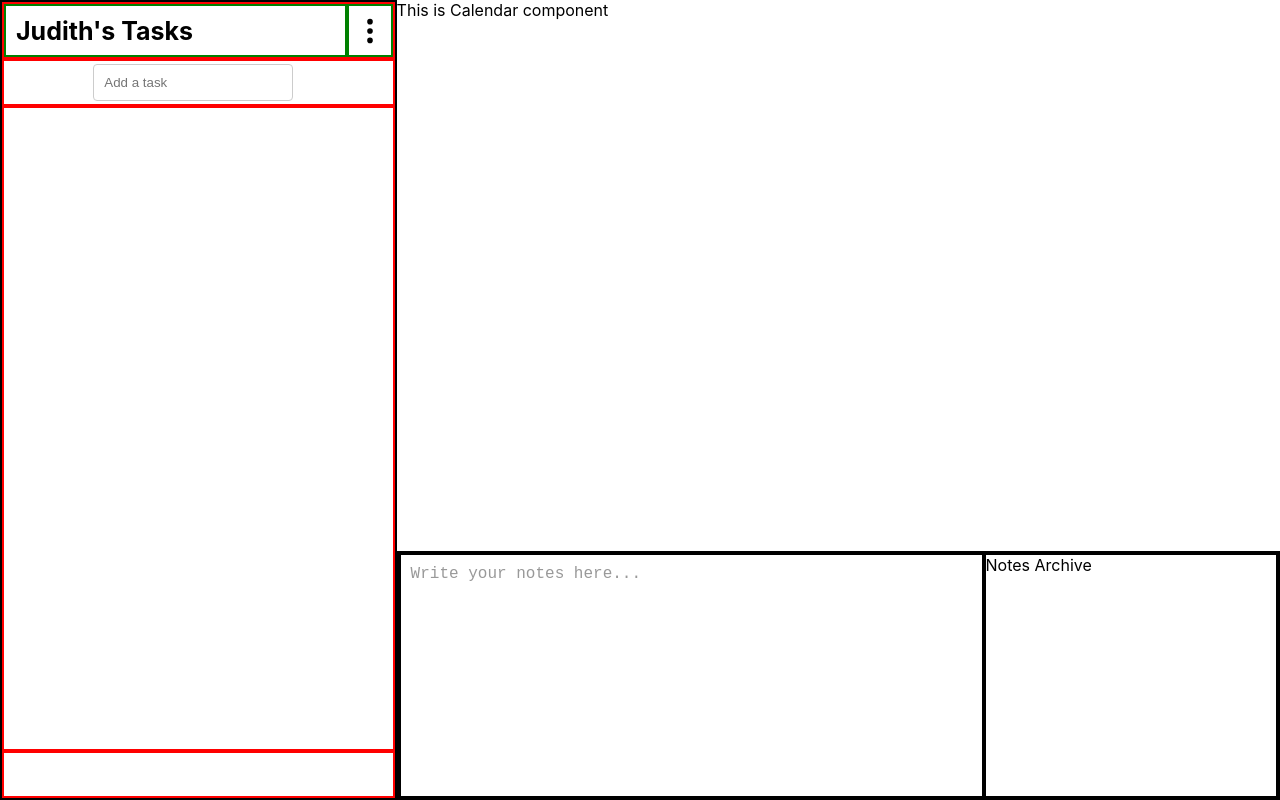
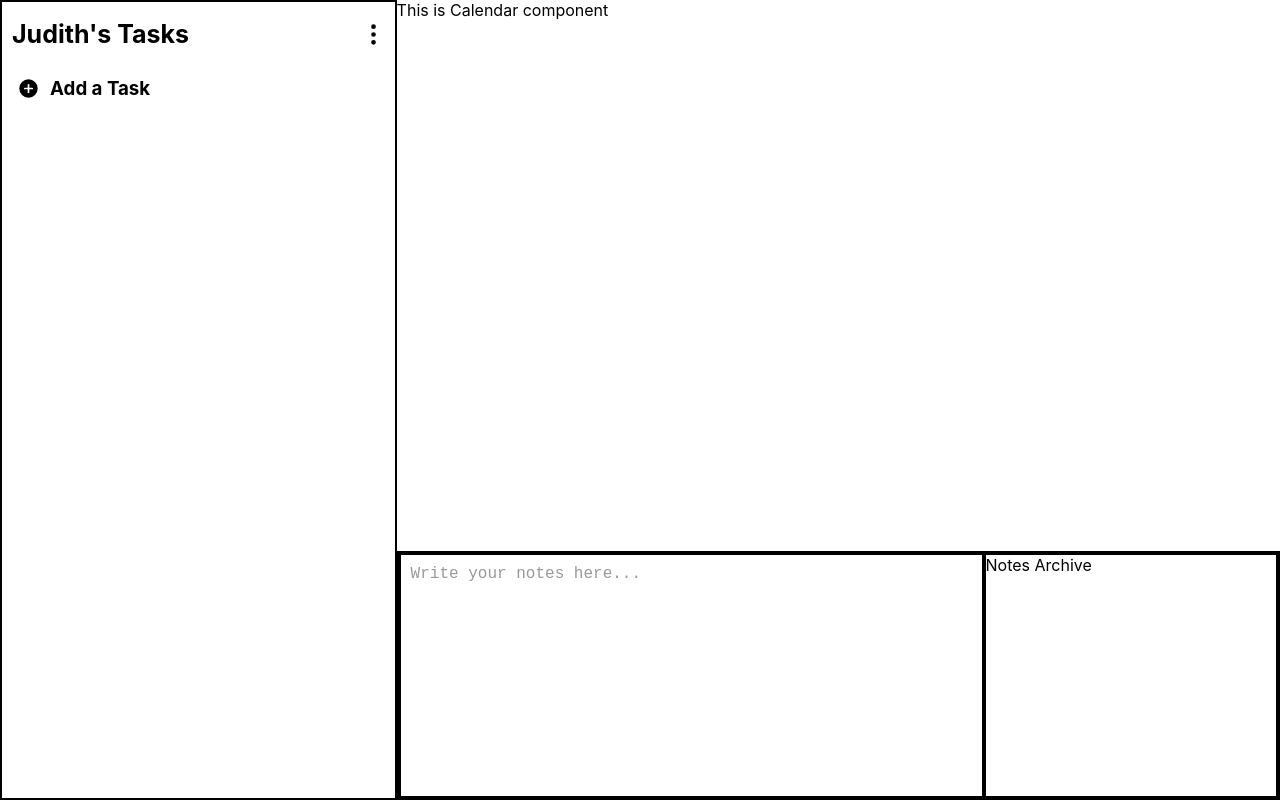
Before and after one commit to this-is-judith/weekly-planner, a React (Create React App) app: page / in a window 1280 px wide. Built offline with nearby package versions, Linux system fonts and the light colour scheme.

Commit message:
add 'add a task' icon and text

```diff
--- a/src/Components/Tasks.jsx
+++ b/src/Components/Tasks.jsx
@@ -1,6 +1,7 @@
 import React, { useState } from "react";
 import "./tasks.css";
 import { BsThreeDotsVertical } from "react-icons/bs";
+import { HiMiniPlusCircle } from "react-icons/hi2";
 
 function Tasks() {
   const [tasks, setTasks] = useState([]);
@@ -37,21 +38,30 @@ function Tasks() {
           </div>
 
           <div className="tasks-header-icon">
-            <BsThreeDotsVertical size="30" />
+            <BsThreeDotsVertical size="25" />
           </div>
         </div>
 
-        <div className="tasks-component add-a-task">
-          <input
+        <div className="tasks-component add-a-task-container">
+          <div className="add-a-task-icon">
+            <HiMiniPlusCircle size="23" />
+          </div>
+
+          <div className="add-a-task-text">
+            <h3>Add a Task</h3>
+          </div>
+
+          {/* <input
             type="text"
             name="title"
             value={newTask.title}
             onChange={handleInputChange}
             placeholder="Add a task"
             className="task-input"
-            onClick={toggleAddTask}
-          />
-          {isAddingTask && (
+            // onClick={toggleAddTask}
+          /> */}
+
+          {/* {isAddingTask && (
             <div className="task-details">
               <input
                 type="text"
@@ -72,7 +82,7 @@ function Tasks() {
                 Add a Task
               </button>
             </div>
-          )}
+          )} */}
         </div>
 
         <div className="tasks-component tasks-main">
--- a/src/Components/tasks.css
+++ b/src/Components/tasks.css
@@ -5,18 +5,16 @@
 }
 
 .tasks-component {
-  border: 2px solid red;
-  flex: 15;
+  /* border: 2px solid yellow; */
 }
 
 .tasks-header {
-  flex: 1.25;
+  flex: 1.5;
   display: flex;
 }
 
 .tasks-header-title {
   flex: 8;
-  border: 2px solid green;
   padding: 0 0 0 10px;
   display: flex;
   align-items: center;
@@ -29,35 +27,38 @@
 
 .tasks-header-icon {
   flex: 1;
-  border: 2px solid green;
   display: flex;
   align-items: center;
   justify-content: center;
 }
 
-.add-a-task {
+.add-a-task-container {
   flex: 1;
+  display: flex;
+  padding-left: 5px;
 }
 
-.tasks-archive {
+.add-a-task-icon {
   flex: 1;
-}
-
-.add-a-task {
+  /* border: 2px solid red; */
   display: flex;
   justify-content: center;
   align-items: center;
 }
 
-.task-input {
-  width: 200px;
-  padding: 10px;
-  margin-right: 10px;
-  border: 1px solid #ccc;
-  border-radius: 4px;
+.add-a-task-text {
+  flex: 8;
+  /* border: 2px solid red; */
+  display: flex;
+  align-items: center;
+}
+
+.add-a-task-text h3 {
+  margin: 0;
 }
 
 .tasks-main {
+  flex: 15;
   display: flex;
   flex-direction: column;
   align-items: center;
@@ -76,3 +77,7 @@
   margin-bottom: 5px;
   text-align: left;
 }
+
+.tasks-archive {
+  flex: 1;
+}
```
